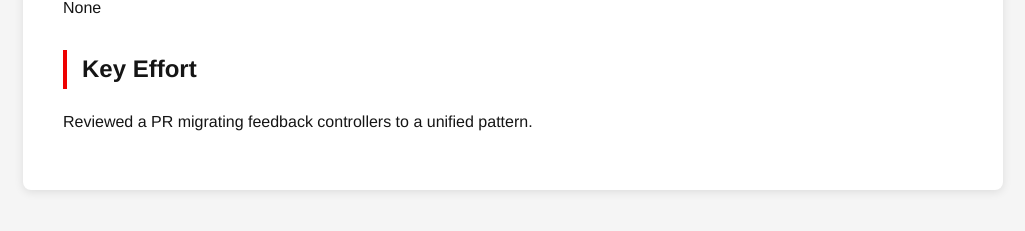
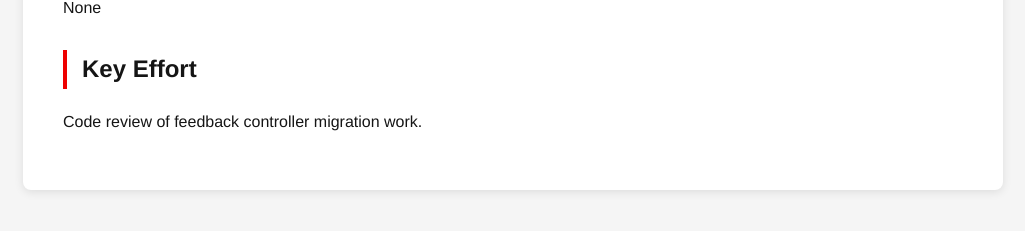
Before and after one commit to tzvatot/daily-status, a Jekyll site: the page built from 2026-08-04.md, in a window 1280 px wide. Shown: the part 385-616 px from the top of the page, without its empty margins (127-1152 px from the left). Built offline with Jekyll 4.4.1, drawn with Linux system fonts in a browser that asks for light colours.

Commit message:
Daily status update - 2026-08-04

```diff
--- a/2026-08-04.md
+++ b/2026-08-04.md
@@ -13,4 +13,4 @@ date: 2026-08-04
 None
 
 ## Key Effort
-Reviewed a PR migrating feedback controllers to a unified pattern.
+Code review of feedback controller migration work.
```
